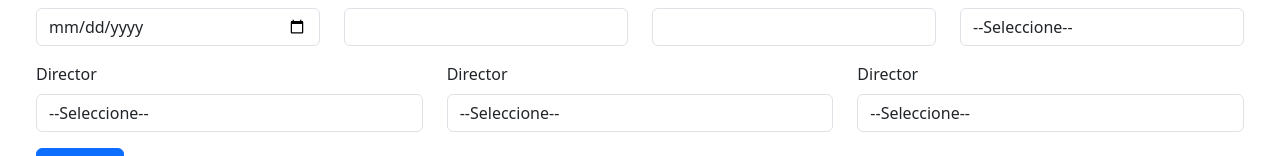
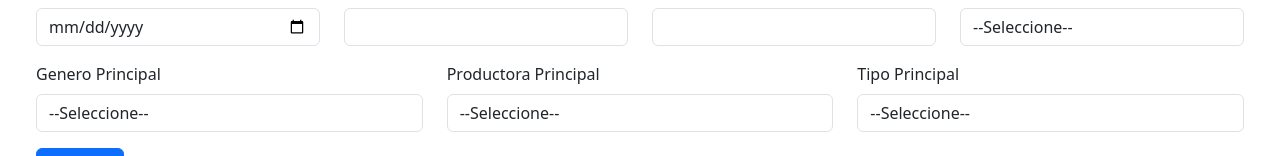
Before and after one commit to Tatan900223/inventarios-frontend, a React (Create React App) app: page /media in a window 1280 px wide. Both pictures are taken after a click on the button 1215 px from the left and 734 px from the top of the page. Shown: the part 201-357 px from the top of the page. Built offline with nearby package versions, Linux system fonts and the light colour scheme; no server answers.

Commit message:
Actualización Front

```diff
--- a/src/components/media/MediaNew.js
+++ b/src/components/media/MediaNew.js
@@ -81,7 +81,7 @@ export const MediaNew = ({ handleOpenModal }) => {
                         <div className='row'>
                             <div className='col'>
                                 <div class="mb-3">
-                                    <label className="form-label">Director</label>
+                                    <label className="form-label">Genero Principal</label>
                                     <select className="form-control">
                                         required
                                         <option value="">--Seleccione--</option>
@@ -91,7 +91,7 @@ export const MediaNew = ({ handleOpenModal }) => {
 
                             <div className='col'>
                                 <div class="mb-3">
-                                    <label className="form-label">Director</label>
+                                    <label className="form-label">Productora Principal</label>
                                     <select className="form-control">
                                         required
                                         <option value="">--Seleccione--</option>
@@ -101,7 +101,7 @@ export const MediaNew = ({ handleOpenModal }) => {
 
                             <div className='col'>
                                 <div class="mb-3">
-                                    <label className="form-label">Director</label>
+                                    <label className="form-label">Tipo Principal</label>
                                     <select className="form-control">
                                         required
                                         <option value="">--Seleccione--</option>
```
